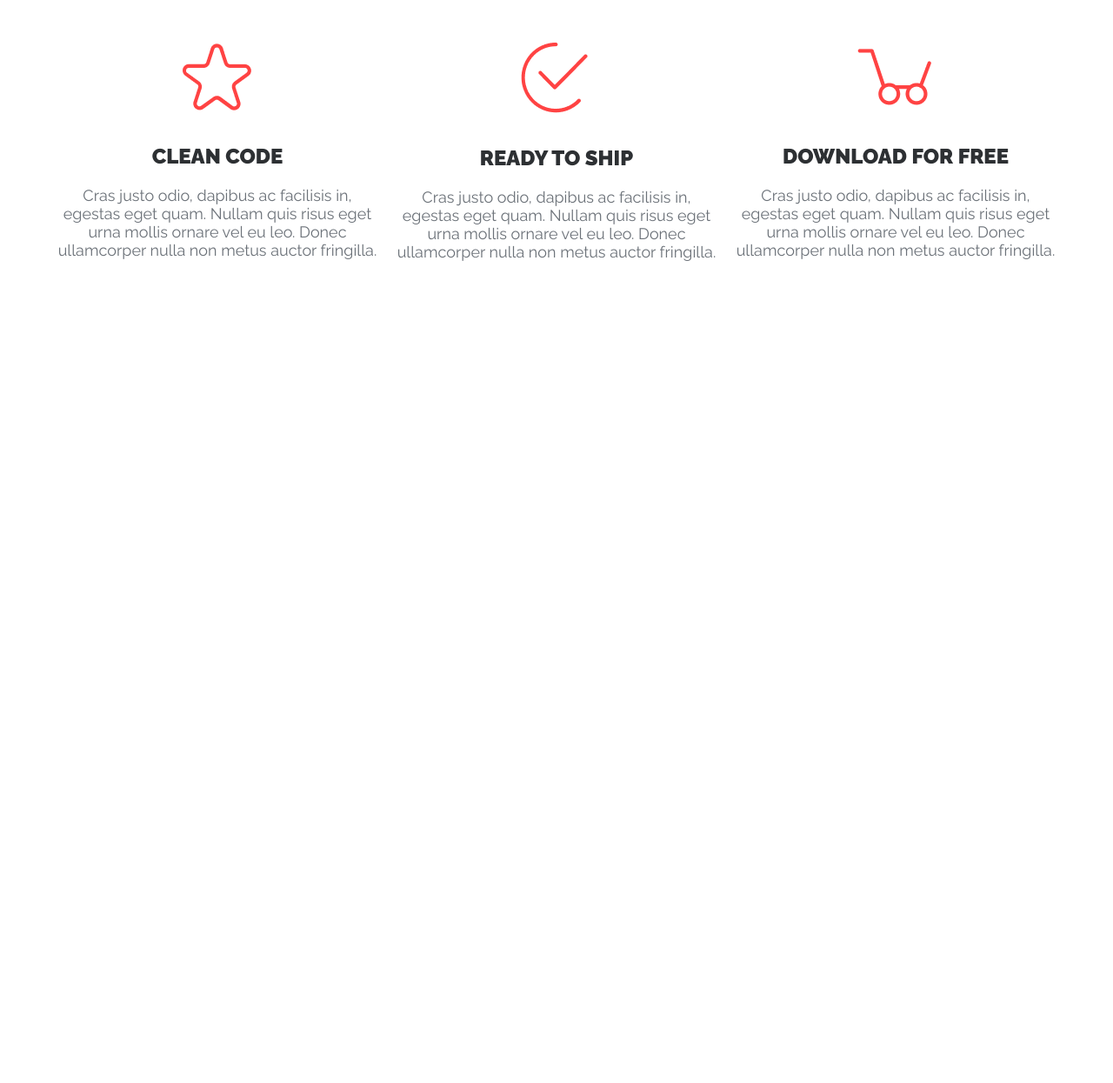
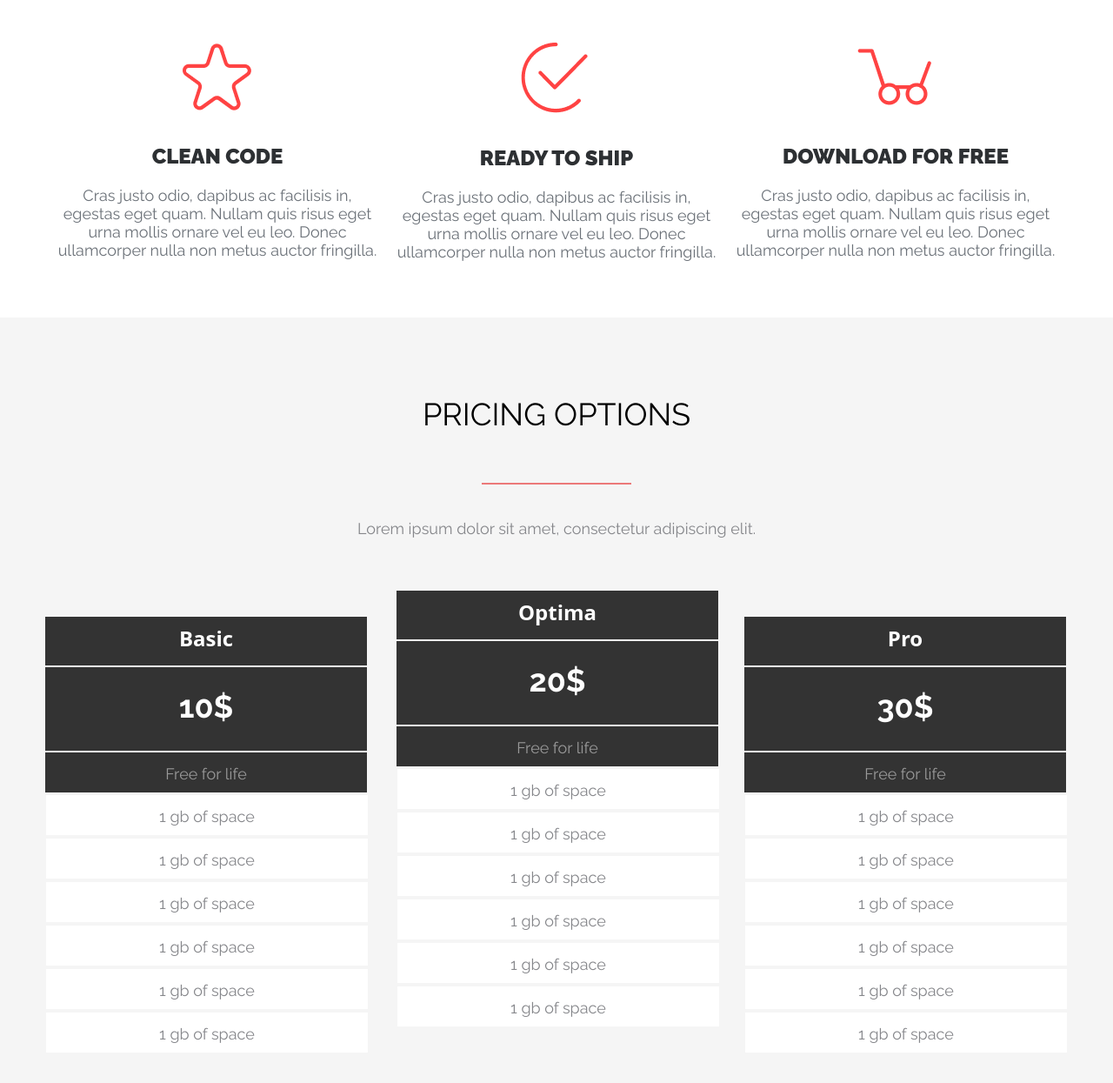
Before and after one commit to maskal20199/axit, a plain HTML site: page dz1,1.html in a window 1280 px wide. Shown: the part 1167-2412 px from the top of the page at 87% size. Before the commit the page ends 1467 px from the top, so only its background shows below. Drawn offline with Linux system fonts and the light colour scheme.

Commit message:
added new module stuff

```diff
--- a/css/style.css
+++ b/css/style.css
@@ -1,9 +1,9 @@
 /* Указываем box sizing */
-*,
+/*
 *::before,
 *::after {
-  /* box-sizing: border-box; */
-}
+  box-sizing: border-box;
+}  */
 
 /* Убираем внутренние отступы */
 ul[class],
@@ -246,7 +246,7 @@ margin-left: 140px ;
 } */
 
 
-
+/*======== Гл.страница ========*/
 
 .background {
 	background-image:  linear-gradient(to top, rgba(37, 43, 73, 0.8), rgba(37, 43, 73, 0.8)),
@@ -335,13 +335,14 @@ margin-left: 140px ;
 .btn--red{
 	background-color:#FF4343;
 }
-
+/*======== Контейнер1 ========*/
 .conteiner{
 	width: 100%;
 }
 .features{
 	width: 1170px;
 	margin: 0 auto;
+	padding-bottom: 65px;
 	display: flex;
 	flex-wrap: wrap;
 }
@@ -371,3 +372,108 @@ margin-left: 140px ;
 	color: #6C7279;
 
 }
+/*======== Контейнер2 ========*/
+.conteiner2{
+width: 100%;
+height: 900px;
+background: #F5F5F5;
+}
+.conteiner2__pricing{
+	width:100% ;
+	height: 100px;
+	text-align: center;
+	padding-top: 90px;
+	font-family: 'Raleway';
+	font-style: normal;
+	font-weight: 400;
+	font-size: 36px;
+	line-height: 42px;
+	align-items: center;
+	text-transform: uppercase;
+	color: #000000;
+}
+.conteiner2__border{
+	width: 170px;
+	border: 1px solid #EC7979;
+	margin: 0 auto;
+}
+.conteiner2__quote{
+	font-family: 'Raleway';
+	font-style: normal;
+	font-weight: 400;
+	font-size: 18px;
+	line-height: 21px;
+	align-items: center;
+	text-align: center;
+	color: #86878B;
+	padding-top: 40px;
+}
+.conteiner2__price{
+	display: flex;
+	justify-content: center;
+	padding-top: 60px;
+}
+.price__box-price{
+	width: 370px;
+	height: 510px;
+	align-items: center;
+	text-align: center;
+}
+.p__box{
+	width: 370px;
+	height: 56px;
+	font-family: 'Open Sans';
+	font-style: normal;
+	font-weight: 700;
+	font-size: 24px;
+	line-height: 50px;
+	color: #FFFFFF;
+	background: #333333;
+	border: 1px solid #F5F5F5;
+}
+.p__price{
+	width: 370px;
+	height: 96px;
+	font-family: 'Raleway';
+	font-style: normal;
+	font-weight: 700;
+	font-size: 36px;
+	line-height: 90px;
+	color: #FFFFFF;
+	background: #333333;
+	border: 1px solid #F5F5F5;
+}
+.text{
+	width: 370px;
+	height: 46px;
+	font-family: 'Raleway';
+	font-style: normal;
+	font-weight: 400;
+	font-size: 18px;
+	line-height: 50px;
+	color: rgba(255, 255, 255, 0.5);
+	background: #333333;
+	border: 1px solid #F5F5F5;
+}
+.list{
+	font-family: 'Raleway';
+	font-style: normal;
+	font-weight: 400;
+	font-size: 18px;
+	line-height: 50px;
+	list-style: none;
+	color: #86878B;
+}
+li{
+	width: 370px;
+	height: 46px;
+	background: #FFFFFF;
+	border: 2px solid #F5F5F5;
+	align-items: center;
+	text-align: center;
+}
+.price__box-price-one{
+	align-items: center;
+	text-align: center;
+	margin: 30px;
+}
--- a/dz1,1.html
+++ b/dz1,1.html
@@ -13,61 +13,6 @@
 </head>
 
 <body>
-	<!-- <header class="header">
-		<div class="conteiner">
-			<div class="header__logo1">
-				<img src="img/logo1.png" alt="logo">
-			</div>
-			<nav class="nav">
-				<a class="nav__link" href="#">features</a>
-				<a class="nav__link" href="#">works</a>
-				<a class="nav__link" href="#">our team</a>
-				<a class="nav__link" href="#">testimonials</a>
-				<a class="nav__link" href="#">download</a>
-			</nav>
-		</div>
-	</header>
-	<div class="intro">
-		<div class="conteiner2">
-			<img class="conteiner2"src="./img/img2.png" alt="fon">
-			<h1 class="conteiner2__h1">Your Favorite One Page Multi Purpose Template</h1>
-			<h5 class="conteiner2__h5">Lorem ipsum dolor sit amet, consectetur adipiscing elit. Praesent commodo cursus magna vel scelerisque nisl consectetur et.</h5>
-			<button class="button">Find Out More</button>
-		</div>
-	</div>
-	<div class="features">
-		<div class="features__block">
-			<img class="features__block__icon" src="./img/Features/icon_1.png" alt="icon1">
-			<h3 class="features__block__title">Easily Customised</h3>
-			<h5 class="features__block__description">Cras justo odio, dapibus ac facilisis in, egestas eget quam. Nullam quis risus eget urna mollis ornare vel eu leo. Donec ullamcorper nulla non metus auctor fringilla.</h5>
-		</div>
-		<div class="features2">
-			<img class="features1__icon" src="./img/Features/icon_2.png" alt="icon1">
-			<h3 class="features1__h3">Responsive REady</h3>
-			<h5 class="features1__h5">Cras justo odio, dapibus ac facilisis in, egestas eget quam. Nullam quis risus eget urna mollis ornare vel eu leo. Donec ullamcorper nulla non metus auctor fringilla.</h5>
-		</div>
-		<div class="features3">
-			<img class="features1__icon" src="./img/Features/icon_3.png" alt="icon1">
-			<h3 class="features1__h3">Modern Design</h3>
-			<h5 class="features1__h5">Cras justo odio, dapibus ac facilisis in, egestas eget quam. Nullam quis risus eget urna mollis ornare vel eu leo. Donec ullamcorper nulla non metus auctor fringilla.</h5>
-		</div>
-		<div class="features4">
-			<img class="features1__icon" src="./img/Features/icon_4.png" alt="icon1">
-			<h3 class="features1__h3">Clean Code</h3>
-			<h5 class="features1__h5">Cras justo odio, dapibus ac facilisis in, egestas eget quam. Nullam quis risus eget urna mollis ornare vel eu leo. Donec ullamcorper nulla non metus auctor fringilla.</h5>
-		</div>
-		<div class="features5">
-			<img class="features1__icon" src="./img/Features/icon_5.png" alt="icon1">
-			<h3 class="features1__h3">Ready to Ship</h3>
-			<h5 class="features1__h5">Cras justo odio, dapibus ac facilisis in, egestas eget quam. Nullam quis risus eget urna mollis ornare vel eu leo. Donec ullamcorper nulla non metus auctor fringilla.</h5>
-		</div>
-		<div class="features6">
-			<img class="features1__icon" src="./img/Features/icon_6.png" alt="icon1">
-			<h3 class="features1__h3">Download for Free</h3>
-			<h5 class="features1__h5">Cras justo odio, dapibus ac facilisis in, egestas eget quam. Nullam quis risus eget urna mollis ornare vel eu leo. Donec ullamcorper nulla non metus auctor fringilla.</h5>
-		</div>
-	</div> -->
-
 	<header>
 		<div class="background">
 			<div class="shadow">
@@ -88,7 +33,7 @@
 						Your Favorite One Page Multi Purpose Template
 					</h1>
 					<h2 class="header__subtitle">Lorem ipsum dolor sit amet, consectetur adipiscing elit. Praesent commodo
-					cursus magna vel scelerisque nisl consectetur et.</h2>
+						cursus magna vel scelerisque nisl consectetur et.</h2>
 					<a class="btn btn--red" href="#">Find Out More</a>
 				</div>
 			</div>
@@ -99,35 +44,92 @@
 			<div class="features__item">
 				<img class="features__icon" src="img/Features/icon_1.png" alt="">
 				<h4 class="features__title">Easily Customised</h4>
-				<div class="features__text">Cras justo odio, dapibus ac facilisis in, egestas eget quam. Nullam quis risus eget urna mollis ornare vel eu leo. Donec ullamcorper nulla non metus auctor fringilla.</div>
+				<div class="features__text">Cras justo odio, dapibus ac facilisis in, egestas eget quam. Nullam quis risus
+					eget urna mollis ornare vel eu leo. Donec ullamcorper nulla non metus auctor fringilla.</div>
 			</div>
 			<div class="features__item">
 				<img class="features__icon" src="img/Features/icon_2.png" alt="">
 				<h4 class="features__title">Responsive REady</h4>
-				<div class="features__text">Cras justo odio, dapibus ac facilisis in, egestas eget quam. Nullam quis risus eget urna mollis ornare vel eu leo. Donec ullamcorper nulla non metus auctor fringilla.</div>
+				<div class="features__text">Cras justo odio, dapibus ac facilisis in, egestas eget quam. Nullam quis risus
+					eget urna mollis ornare vel eu leo. Donec ullamcorper nulla non metus auctor fringilla.</div>
 			</div>
 			<div class="features__item">
 				<img class="features__icon" src="img/Features/icon_3.png" alt="">
 				<h4 class="features__title">Modern Design</h4>
-				<div class="features__text">Cras justo odio, dapibus ac facilisis in, egestas eget quam. Nullam quis risus eget urna mollis ornare vel eu leo. Donec ullamcorper nulla non metus auctor fringilla.</div>
+				<div class="features__text">Cras justo odio, dapibus ac facilisis in, egestas eget quam. Nullam quis risus
+					eget urna mollis ornare vel eu leo. Donec ullamcorper nulla non metus auctor fringilla.</div>
 			</div>
 			<div class="features__item">
 				<img class="features__icon" src="img/Features/icon_4.png" alt="">
 				<h4 class="features__title">Clean Code</h4>
-				<div class="features__text">Cras justo odio, dapibus ac facilisis in, egestas eget quam. Nullam quis risus eget urna mollis ornare vel eu leo. Donec ullamcorper nulla non metus auctor fringilla.</div>
+				<div class="features__text">Cras justo odio, dapibus ac facilisis in, egestas eget quam. Nullam quis risus
+					eget urna mollis ornare vel eu leo. Donec ullamcorper nulla non metus auctor fringilla.</div>
 			</div>
 			<div class="features__item">
 				<img class="features__icon" src="img/Features/icon_5.png" alt="">
 				<h4 class="features__title">Ready to Ship</h4>
-				<div class="features__text">Cras justo odio, dapibus ac facilisis in, egestas eget quam. Nullam quis risus eget urna mollis ornare vel eu leo. Donec ullamcorper nulla non metus auctor fringilla.</div>
+				<div class="features__text">Cras justo odio, dapibus ac facilisis in, egestas eget quam. Nullam quis risus
+					eget urna mollis ornare vel eu leo. Donec ullamcorper nulla non metus auctor fringilla.</div>
 			</div>
 			<div class="features__item">
 				<img class="features__icon" src="img/Features/icon_6.png" alt="">
 				<h4 class="features__title">Download for Free</h4>
-				<div class="features__text">Cras justo odio, dapibus ac facilisis in, egestas eget quam. Nullam quis risus eget urna mollis ornare vel eu leo. Donec ullamcorper nulla non metus auctor fringilla.</div>
+				<div class="features__text">Cras justo odio, dapibus ac facilisis in, egestas eget quam. Nullam quis risus
+					eget urna mollis ornare vel eu leo. Donec ullamcorper nulla non metus auctor fringilla.</div>
 			</div>
 		</div>
 	</div>
+	<div class="conteiner2">
+		<div class="conteiner2__pricing">
+			<p>pricing options</p>
+		</div>
+		<div class="conteiner2__border"></div>
+		<div class="conteiner2__quote">
+			<p>Lorem ipsum dolor sit amet, consectetur adipiscing elit.</p>
+		</div>
+		<div class="conteiner2__price">
+			<div class="price__box-price-one">
+				<p class="p__box">Basic</p>
+				<p class="p__price">10$</p>
+				<p class="text">Free for life</p>
+				<ul class="list">
+					<li>1 gb of space</li>
+					<li>1 gb of space</li>
+					<li>1 gb of space</li>
+					<li>1 gb of space</li>
+					<li>1 gb of space</li>
+					<li>1 gb of space</li>
+				</ul>
+			</div>
+			<div class="price__box-price">
+				<p class="p__box">Optima</p>
+				<p class="p__price">20$</p>
+				<p class="text">Free for life</p>
+				<ul class="list">
+					<li>1 gb of space</li>
+					<li>1 gb of space</li>
+					<li>1 gb of space</li>
+					<li>1 gb of space</li>
+					<li>1 gb of space</li>
+					<li>1 gb of space</li>
+				</ul>
+			</div>
+			<div class="price__box-price-one">
+				<p class="p__box">Pro</p>
+				<p class="p__price">30$</p>
+				<p class="text">Free for life</p>
+				<ul class="list">
+					<li>1 gb of space</li>
+					<li>1 gb of space</li>
+					<li>1 gb of space</li>
+					<li>1 gb of space</li>
+					<li>1 gb of space</li>
+					<li>1 gb of space</li>
+				</ul>
+			</div>
+		</div>
+	</div>
+
 </body>
 
 </html>
```
